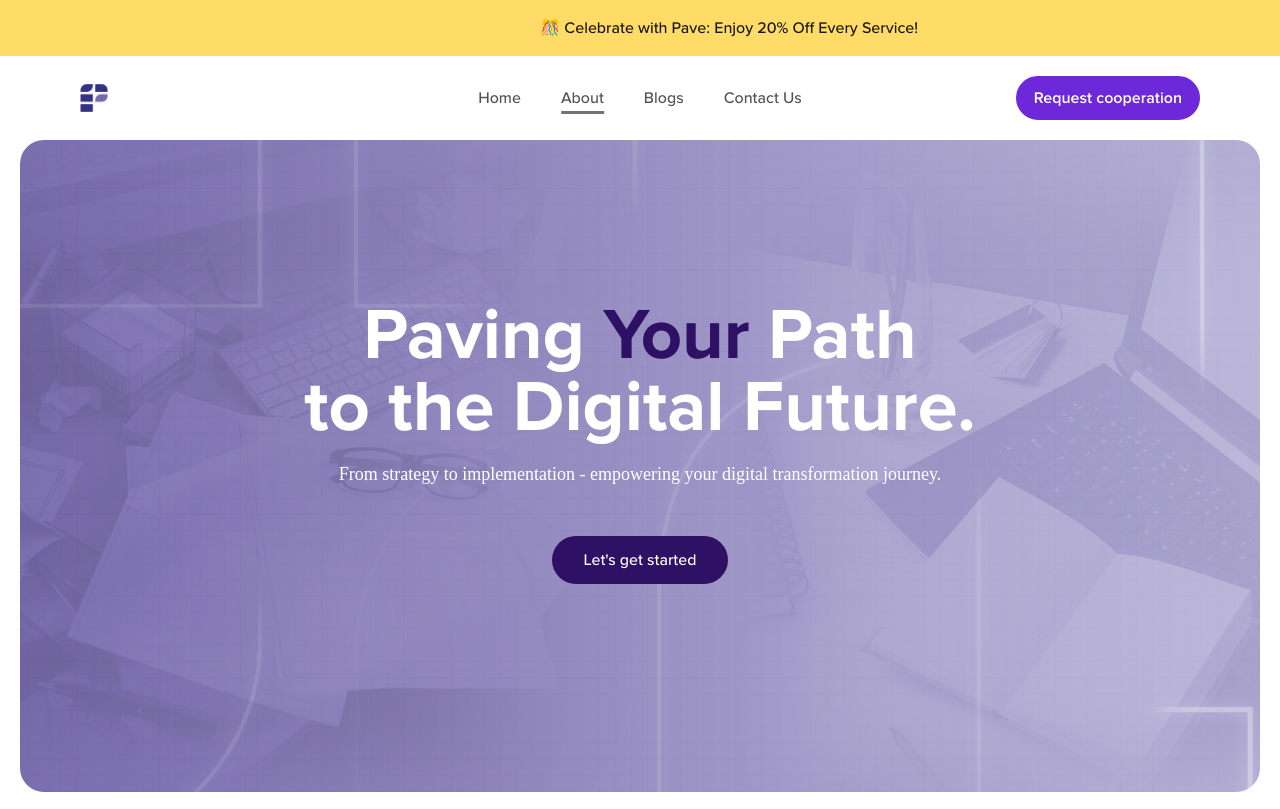
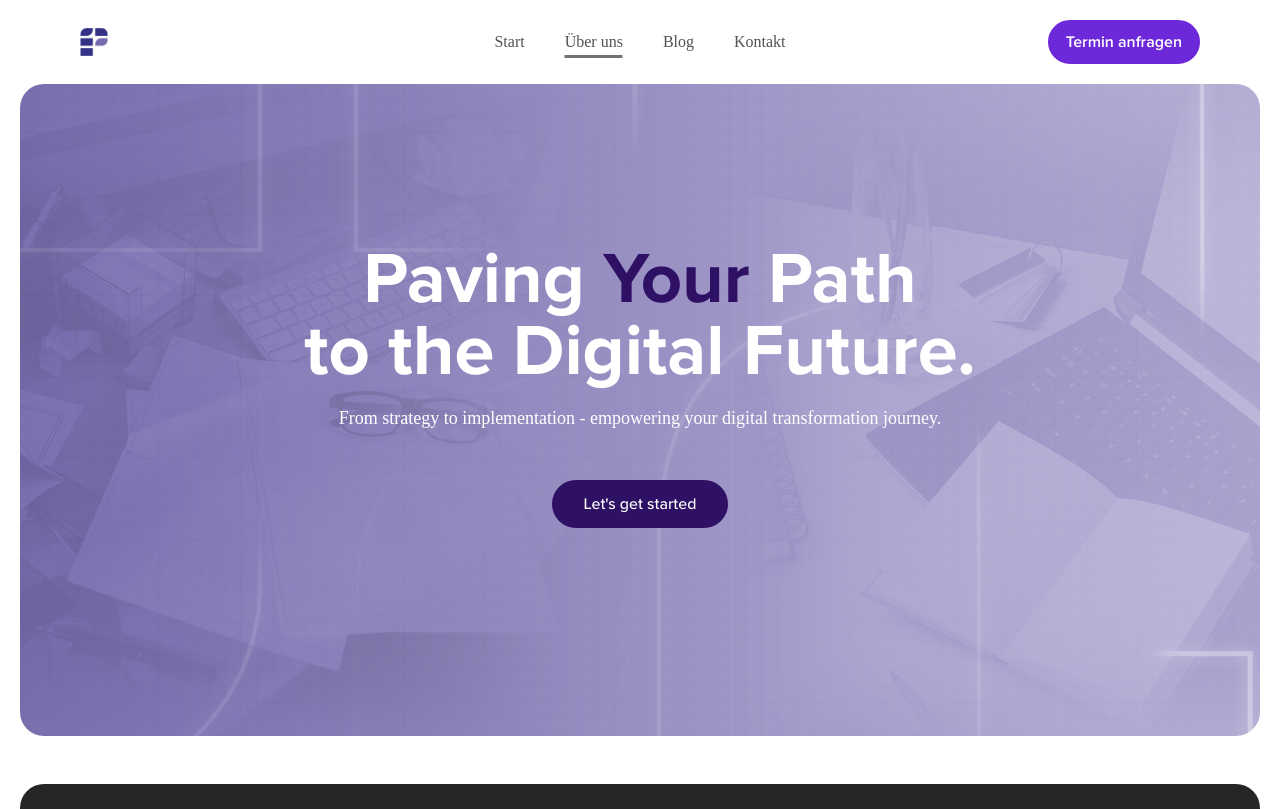
Before and after one commit to cyclebittt/pavewebyyyy, a Next.js app: page /about in a window 1280 px wide. Shown: the top 809 px of the page. Built offline with nearby package versions, Linux system fonts and the light colour scheme; a web font is replaced by a local one.

Commit message:
Update Navbar.jsx

```diff
--- a/components/layout/Navbar.jsx
+++ b/components/layout/Navbar.jsx
@@ -1,112 +1,148 @@
-'use client'
+'use client';
 
-import { AlignRight, X } from 'lucide-react'
-import Image from 'next/image'
-import Link from 'next/link'
-import { usePathname } from 'next/navigation'
-import React, { useEffect, useRef, useState } from 'react'
+import { AlignRight, X } from 'lucide-react';
+import Image from 'next/image';
+import Link from 'next/link';
+import { usePathname } from 'next/navigation';
+import React, { useEffect, useRef, useState } from 'react';
 
-const Navbar = () => {
-  const [openMobileMenu, setOpenMobileMenu] = useState(false)
-  const path = usePathname()
-  const pathname = path.split('/')[1];
+const links = [
+  { href: '/', label: 'Start', key: '' },
+  { href: '/about', label: 'Über uns', key: 'about' },
+  { href: '/blogs', label: 'Blog', key: 'blogs' },
+  { href: '/contact', label: 'Kontakt', key: 'contact' },
+];
+
+export default function Navbar() {
+  const [openMobileMenu, setOpenMobileMenu] = useState(false);
+  const pathnameFull = usePathname() || '/';
+  const pathnameKey = pathnameFull.split('/')[1] ?? '';
 
   const menuRef = useRef(null);
   const buttonRef = useRef(null);
 
+  // Schließen bei Klick außerhalb
   useEffect(() => {
-    const handleClickOutside = (event) => {
+    const handleClickOutside = (e) => {
       if (
-        menuRef.current && !menuRef.current.contains(event.target) &&
-        buttonRef.current && !buttonRef.current.contains(event.target)
+        openMobileMenu &&
+        menuRef.current && !menuRef.current.contains(e.target) &&
+        buttonRef.current && !buttonRef.current.contains(e.target)
       ) {
         setOpenMobileMenu(false);
       }
     };
-
     document.addEventListener('mousedown', handleClickOutside);
     return () => document.removeEventListener('mousedown', handleClickOutside);
+  }, [openMobileMenu]);
+
+  // ESC schließt Menü
+  useEffect(() => {
+    const onKey = (e) => e.key === 'Escape' && setOpenMobileMenu(false);
+    document.addEventListener('keydown', onKey);
+    return () => document.removeEventListener('keydown', onKey);
   }, []);
 
+  // Beim Routenwechsel Menü schließen
+  useEffect(() => setOpenMobileMenu(false), [pathnameFull]);
+
+  // Body scroll lock bei offenem Mobile-Menü
+  useEffect(() => {
+    if (openMobileMenu) {
+      const { overflow } = document.body.style;
+      document.body.style.overflow = 'hidden';
+      return () => { document.body.style.overflow = overflow; };
+    }
+  }, [openMobileMenu]);
+
   return (
-    <div className='relative'>
-      <div className='py-4 w-full px-5 overflow-x-hidden text-center text-sm md:text-base font-medium flex items-center justify-center bg-[#FFDC67] text-neutral-900'>
-        <div className='scroll-text'>
-          🎊 Celebrate with Pave: Enjoy 20% Off Every Service!
-          {/* Your Path to the Digital Future Starts Here - */}
-        </div>
-      </div>
-
-      <nav className='relative z-50 bg-white font-proxima flex items-center justify-between gap-10 px-5 md:px-20 py-5'>
-        <Link href={'/'}>
-          <div className='flex items-center gap-3'>
-            <Image src='/img/logoc.png' width={500} height={500} alt='logo' className='w-7' />
-          </div>
+    <header className="relative">
+      {/* NAVBAR */}
+      <nav className="relative z-50 bg-white font-proxima flex items-center justify-between gap-10 px-5 md:px-20 py-5">
+        <Link href="/" aria-label="Zur Startseite">
+          <span className="flex items-center gap-3">
+            <Image src="/img/logoc.png" width={28} height={28} alt="paveo Logo" className="w-7 h-7" />
+          </span>
         </Link>
 
-        <div className='absolute top-1/2 left-1/2 -translate-x-1/2 -translate-y-1/2 font-medium text-neutral-600 hidden md:flex items-center gap-10'>
-          <div className='relative group'>
-            <Link href={'/'}>Home</Link>
-            <div className={`absolute -bottom-1 left-0 ${pathname === '' ? 'w-full ' : 'w-0'} h-[3px] bg-neutral-500 transition-all duration-500 group-hover:w-full`}></div>
-          </div>
-          <div className='relative group'>
-            <Link href={'/about'}>About</Link>
-            <div className={`absolute -bottom-1 left-0 ${pathname === 'about' ? 'w-full ' : 'w-0'} h-[3px] bg-neutral-500 transition-all duration-500 group-hover:w-full`}></div>
-          </div>
-          <div className='relative group'>
-            <Link href={'/blogs'}>Blogs</Link>
-            <div className={`absolute -bottom-1 left-0 ${pathname === 'blogs' ? 'w-full ' : 'w-0'} h-[3px] bg-neutral-500 transition-all duration-500 group-hover:w-full`}></div>
-          </div>
-          <div className='relative group'>
-            <Link href={'/contact'}>Contact Us</Link>
-            <div className={`absolute -bottom-1 left-0 ${pathname === 'contact' ? 'w-full ' : 'w-0'} h-[3px] bg-neutral-500 transition-all duration-500 group-hover:w-full`}></div>
-          </div>
-        </div>
+        {/* Desktop: mittige Links */}
+        <ul className="absolute top-1/2 left-1/2 hidden md:flex -translate-x-1/2 -translate-y-1/2 items-center gap-10 text-neutral-600">
+          {links.map(({ href, label, key }) => {
+            const active = pathnameKey === key;
+            return (
+              <li key={href} className="relative group">
+                <Link href={href} className="outline-none focus-visible:ring-2 focus-visible:ring-violet-400 rounded-sm">
+                  {label}
+                </Link>
+                <span
+                  aria-hidden="true"
+                  className={`absolute -bottom-1 left-0 h-[3px] bg-neutral-500 transition-all duration-300 ${active ? 'w-full' : 'w-0 group-hover:w-full'}`}
+                />
+              </li>
+            );
+          })}
+        </ul>
 
-        <Link href='/request'>
-          <button className="hidden md:block px-4 py-2 bg-violet-700 text-white rounded-full font-semibold border-2 border-violet-700 relative overflow-hidden transition-all duration-500 ease-out group">
-            <span className="relative z-10 transition-colors duration-500 group-hover:text-violet-700">
-              Request cooperation
-            </span>
-            <div className="absolute inset-0 bg-white transform -translate-x-full group-hover:translate-x-0 transition-transform duration-500 ease-out"></div>
-          </button>
+        {/* CTA rechts (Desktop) */}
+        <Link
+          href="/request"
+          className="hidden md:inline-flex px-4 py-2 bg-violet-700 text-white rounded-full font-semibold border-2 border-violet-700 relative overflow-hidden transition-transform duration-200 hover:scale-[1.02] focus:outline-none focus-visible:ring-2 focus-visible:ring-offset-2 focus-visible:ring-violet-400"
+          role="button"
+          aria-label="Termin anfragen"
+        >
+          <span className="relative z-10">Termin anfragen</span>
+          <span className="absolute inset-0 translate-x-[-100%] bg-white opacity-0 group-hover:opacity-100 group-hover:translate-x-0 transition-all duration-300" />
         </Link>
 
+        {/* Mobile: Menü-Button */}
         <button
           ref={buttonRef}
-          className='flex md:hidden oultine-none border-none'
-          onClick={(e) => {
-            e.stopPropagation();
-            setOpenMobileMenu(!openMobileMenu);
-          }}
+          type="button"
+          className="md:hidden inline-flex items-center justify-center p-2 rounded-md text-neutral-800 focus:outline-none focus-visible:ring-2 focus-visible:ring-violet-400"
+          aria-label={openMobileMenu ? 'Menü schließen' : 'Menü öffnen'}
+          aria-expanded={openMobileMenu}
+          aria-controls="mobile-menu"
+          onClick={() => setOpenMobileMenu((v) => !v)}
         >
           {openMobileMenu ? <X size={28} /> : <AlignRight size={28} />}
         </button>
       </nav>
 
+      {/* Mobile-Menü */}
       <div
+        id="mobile-menu"
         ref={menuRef}
-        className={`absolute top-0 left-0 w-full pb-3 bg-white font-medium text-neutral-600 md:hidden flex flex-col gap-4 transition-transform duration-500 ease-in-out ${openMobileMenu ? 'translate-y-16' : '-translate-y-full'} z-20`}
+        className={`md:hidden absolute left-0 w-full bg-white border-t border-neutral-200 font-medium text-neutral-700 transition-transform duration-300 ease-in-out
+        ${openMobileMenu ? 'translate-y-0' : '-translate-y-full'} z-40`}
+        role="dialog"
+        aria-modal="true"
       >
-        <div className='w-fit relative group px-5 py-2'>
-          <Link href='/'>Home</Link>
-          <div className="absolute bottom-1 left-5 w-0 h-[2px] bg-neutral-500 transition-all duration-500 group-hover:w-full"></div>
-        </div>
-        <div className='w-fit relative group px-5 py-2'>
-          <Link href='/about'>About</Link>
-          <div className="absolute bottom-1 left-5 w-0 h-[2px] bg-neutral-500 transition-all duration-500 group-hover:w-full"></div>
-        </div>
-        <div className='w-fit relative group px-5 py-2'>
-          <Link href='/blogs'>Blogs</Link>
-          <div className="absolute bottom-1 left-5 w-0 h-[2px] bg-neutral-500 transition-all duration-500 group-hover:w-full"></div>
-        </div>
-        <div className='w-fit relative group px-5 py-2'>
-          <Link href='/contact'>Contact Us</Link>
-          <div className="absolute bottom-1 left-5 w-0 h-[2px] bg-neutral-500 transition-all duration-500 group-hover:w-full"></div>
-        </div>
+        <ul className="flex flex-col py-3">
+          {links.map(({ href, label }) => (
+            <li key={href} className="w-full">
+              <Link
+                href={href}
+                className="block px-5 py-3 relative group outline-none focus-visible:ring-2 focus-visible:ring-violet-400"
+              >
+                {label}
+                <span
+                  aria-hidden="true"
+                  className="absolute bottom-1 left-5 w-0 h-[2px] bg-neutral-500 transition-all duration-300 group-hover:w-[calc(100%-2.5rem)]"
+                />
+              </Link>
+            </li>
+          ))}
+          <li className="px-5 py-3">
+            <Link
+              href="/request"
+              className="inline-flex w-full justify-center px-4 py-2 bg-violet-700 text-white rounded-full font-semibold border-2 border-violet-700 transition-transform duration-200 hover:scale-[1.01] focus:outline-none focus-visible:ring-2 focus-visible:ring-violet-400"
+              role="button"
+            >
+              Termin anfragen
+            </Link>
+          </li>
+        </ul>
       </div>
-    </div>
-  )
+    </header>
+  );
 }
-
-export default Navbar
```
